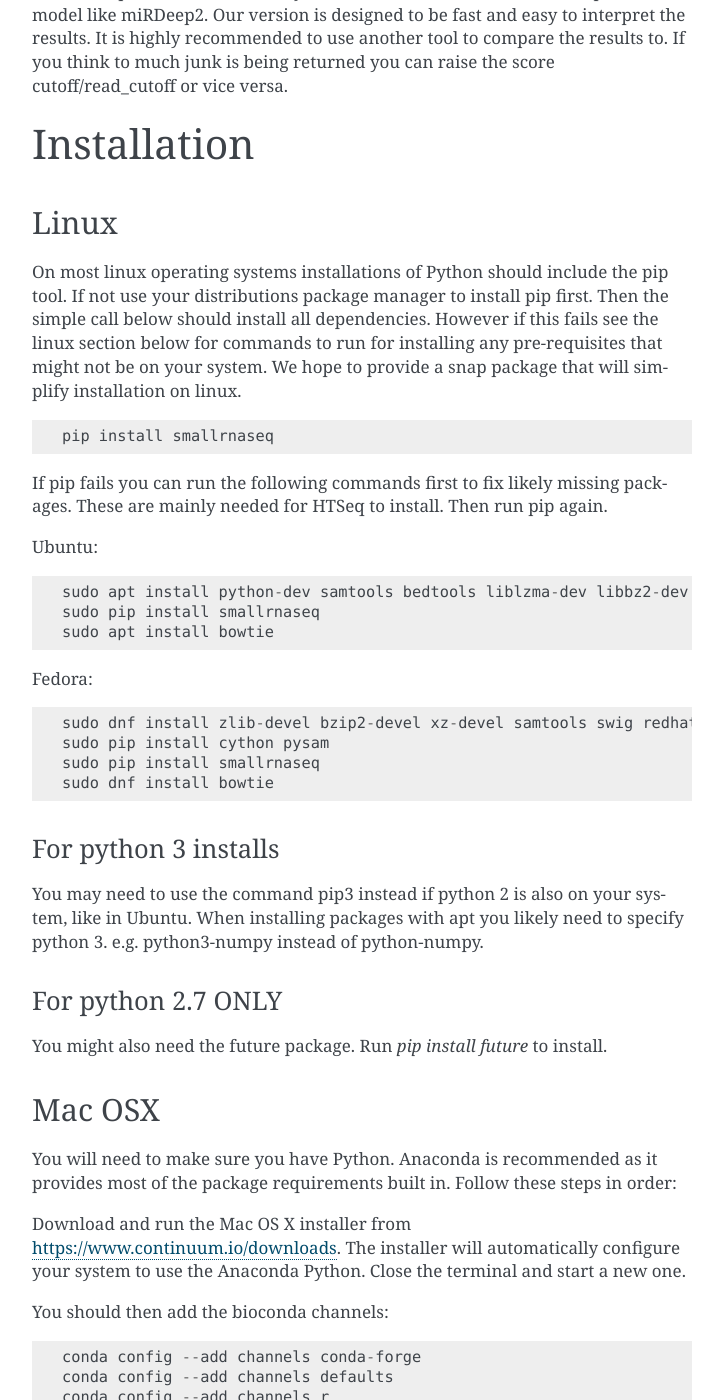
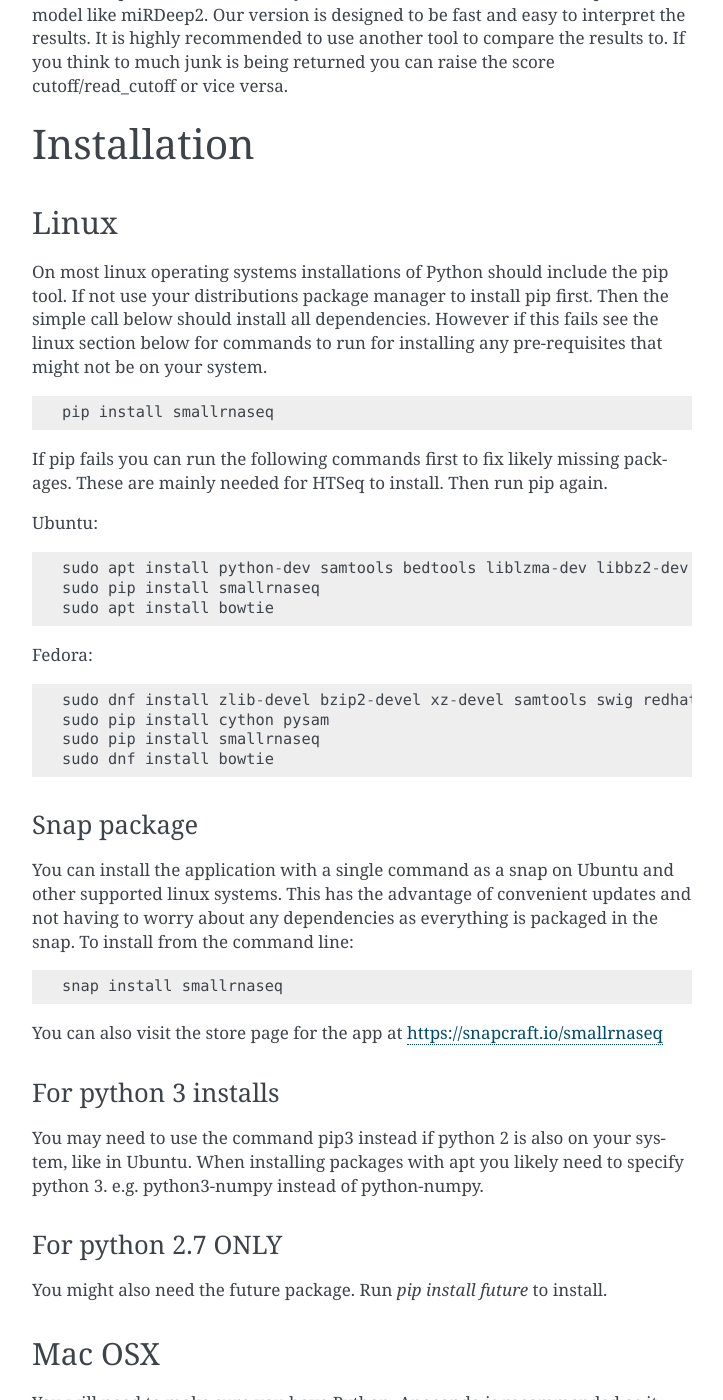
Before and after one commit to dmnfarrell/smallrnaseq, a Sphinx documentation site: the page built from doc/source/description.rst, in a window 1280 px wide and 1400 px high, scrolled down 1483 px. Shown: the whole window, without its empty margins (388-1111 px from the left). Built offline with Sphinx 7.4.7, drawn with Linux system fonts in a browser that asks for light colours; some of the changed text lies outside the part shown.

Commit message:
docs update

```diff
--- a/doc/source/description.rst
+++ b/doc/source/description.rst
@@ -64,7 +64,7 @@
 If not use your distributions package manager to install pip first. Then the simple
 call below should install all dependencies. However if this fails see the linux section
 below for commands to run for installing any pre-requisites that might not be on your
-system. We hope to provide a snap package that will simplify installation on linux.
+system.
 ::
   pip install smallrnaseq
 
@@ -83,6 +83,15 @@
     sudo pip install cython pysam
     sudo pip install smallrnaseq
     sudo dnf install bowtie
+
+Snap package
+++++++++++++
+
+You can install the application with a single command as a snap on Ubuntu and other supported linux systems. This has the advantage of convenient updates and not having to worry about any dependencies as everything is packaged in the snap. To install from the command line::
+
+    snap install smallrnaseq
+
+You can also visit the store page for the app at https://snapcraft.io/smallrnaseq
 
 For python 3 installs
 +++++++++++++++++++++
@@ -130,16 +139,20 @@
 Windows
 -------
 
-In theory this package will work on Windows but has not been tested. If you are a windows user
-it is recommended to use linux running inside virtualbox.
-See http://www.makeuseof.com/tag/how-to-use-virtualbox/
+In theory this package will work on Windows but has not been tested. If you are a windows user there are several options available:
+
+ 1. simply use linux running inside a virtualbox instance. see http://www.makeuseof.com/tag/how-to-use-virtualbox/
+ 2. install windows subsystem for linux (WSL_) and use the linux instructions above (not tested).
+ 3. Use conda and bioconda (see the OSX instructions below).
+
+.. _WSL: https://docs.microsoft.com/en-gb/windows/wsl/install-win10
 
 Vienna package
 --------------
 
 This is needed if you want to do novel miRNA prediction. It has to be installed separately
 on all systems. Go to https://www.tbi.univie.ac.at/RNA/#binary_packages and download the
-binary for your system.
+binary for your system. Note: this is not required if using the snap package.
 
 Required dependencies
 ---------------------
```
Also changed, not shown: 1 other file.
